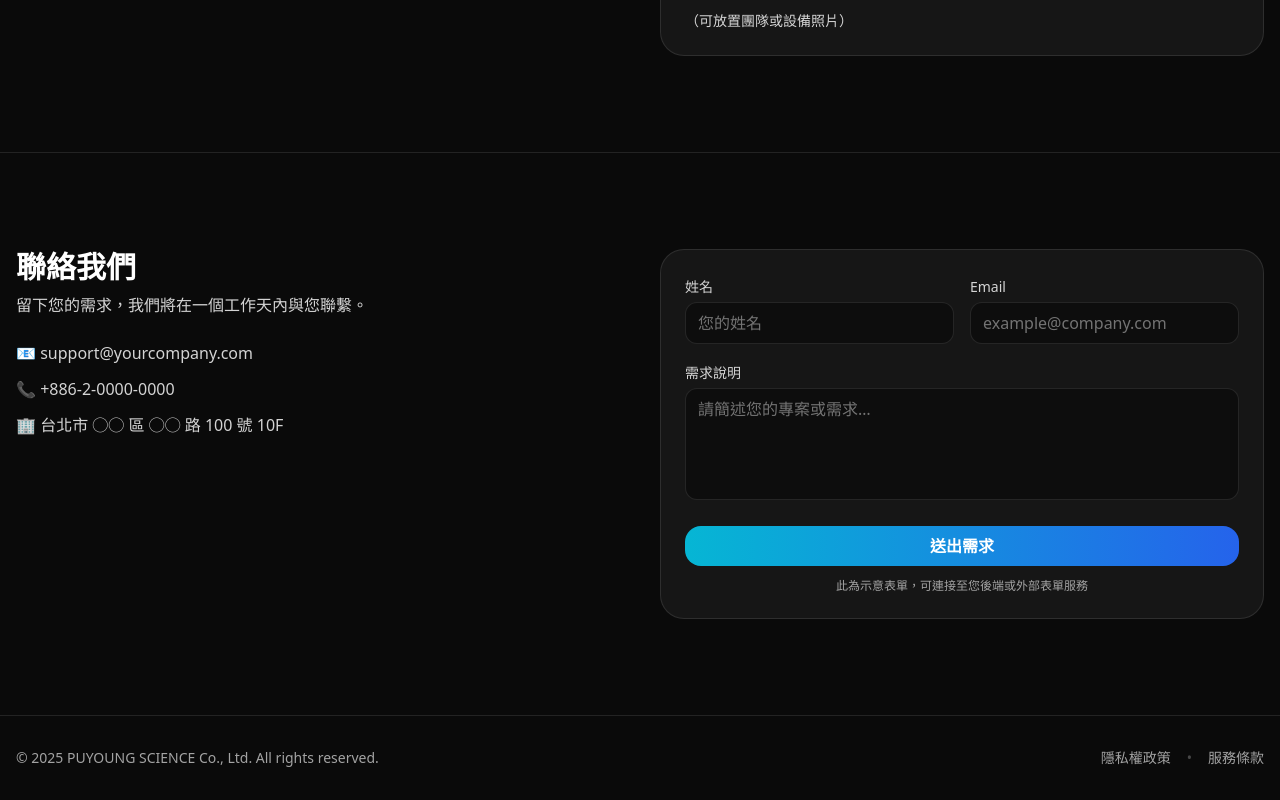
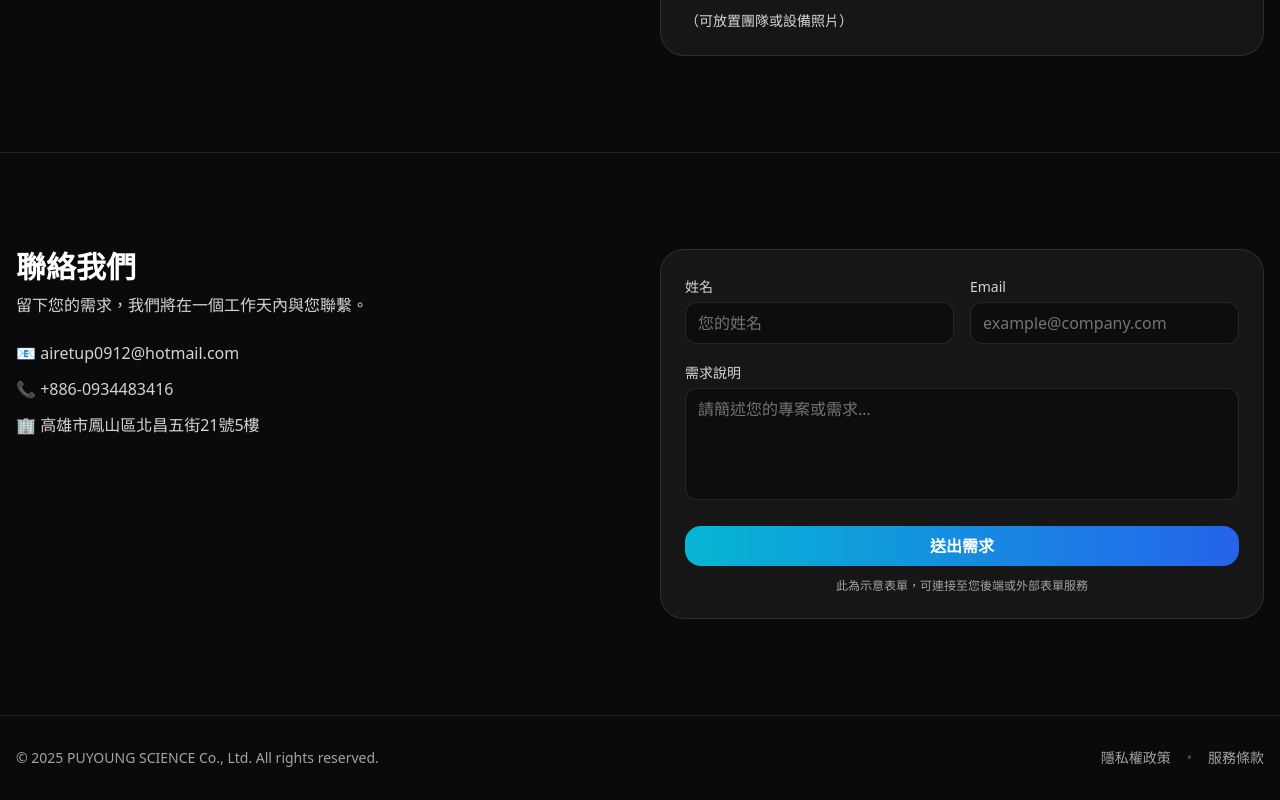
Before and after one commit to a0934483416-tech/puyoung-website, a Next.js app: page / in a window 1280 px wide. Shown: the part 2736-3536 px from the top of the page. Built offline with nearby package versions, Linux system fonts and the light colour scheme.

Commit message:
Update CompanyHomepageTech.tsx

```diff
--- a/components/CompanyHomepageTech.tsx
+++ b/components/CompanyHomepageTech.tsx
@@ -231,9 +231,9 @@ export default function CompanyHomepageTech() {
               <h2 className="text-2xl font-bold md:text-3xl">聯絡我們</h2>
               <p className="mt-2 max-w-lg text-neutral-300">留下您的需求，我們將在一個工作天內與您聯繫。</p>
               <div className="mt-6 space-y-3 text-neutral-300">
-                <div>📧 support@yourcompany.com</div>
-                <div>📞 +886-2-0000-0000</div>
-                <div>🏢 台北市 ◯◯ 區 ◯◯ 路 100 號 10F</div>
+                <div>📧 airetup0912@hotmail.com</div>
+                <div>📞 +886-0934483416</div>
+                <div>🏢 高雄市鳳山區北昌五街21號5樓</div>
               </div>
             </div>
             <form onSubmit={(e)=>e.preventDefault()} className="rounded-3xl border border-white/10 bg-white/5 p-6">
```
